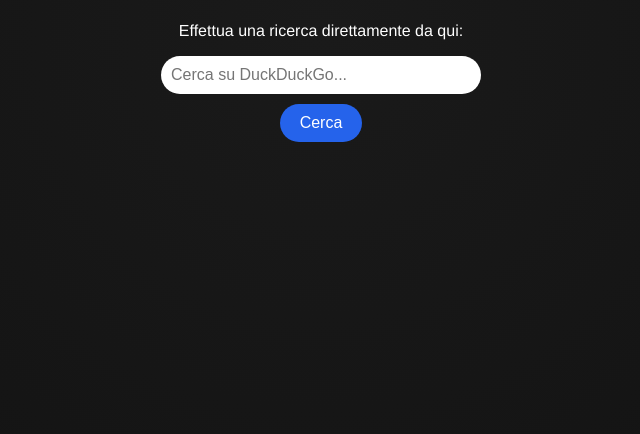
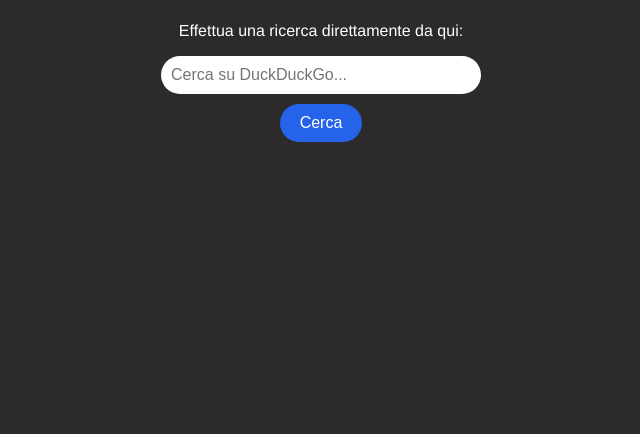
Before and after one commit to reddooneee/Self-Hosted-Web-Page, a plain HTML site: page index.html in a window 1280 px wide. Shown: the part 366-800 px from the top of the page, without its empty margins (319-959 px from the left). Drawn offline with Linux system fonts and the light colour scheme.

Commit message:
Change Background-Color

```diff
--- a/style.css
+++ b/style.css
@@ -8,7 +8,7 @@ body {
   justify-content: center;
   height: 100vh;
   margin: 0;
-  background: radial-gradient(circle, #1a1a1a, #121212);
+  background-color: rgb(44, 42, 42);
   color: white;
   text-align: center;
 }
```
